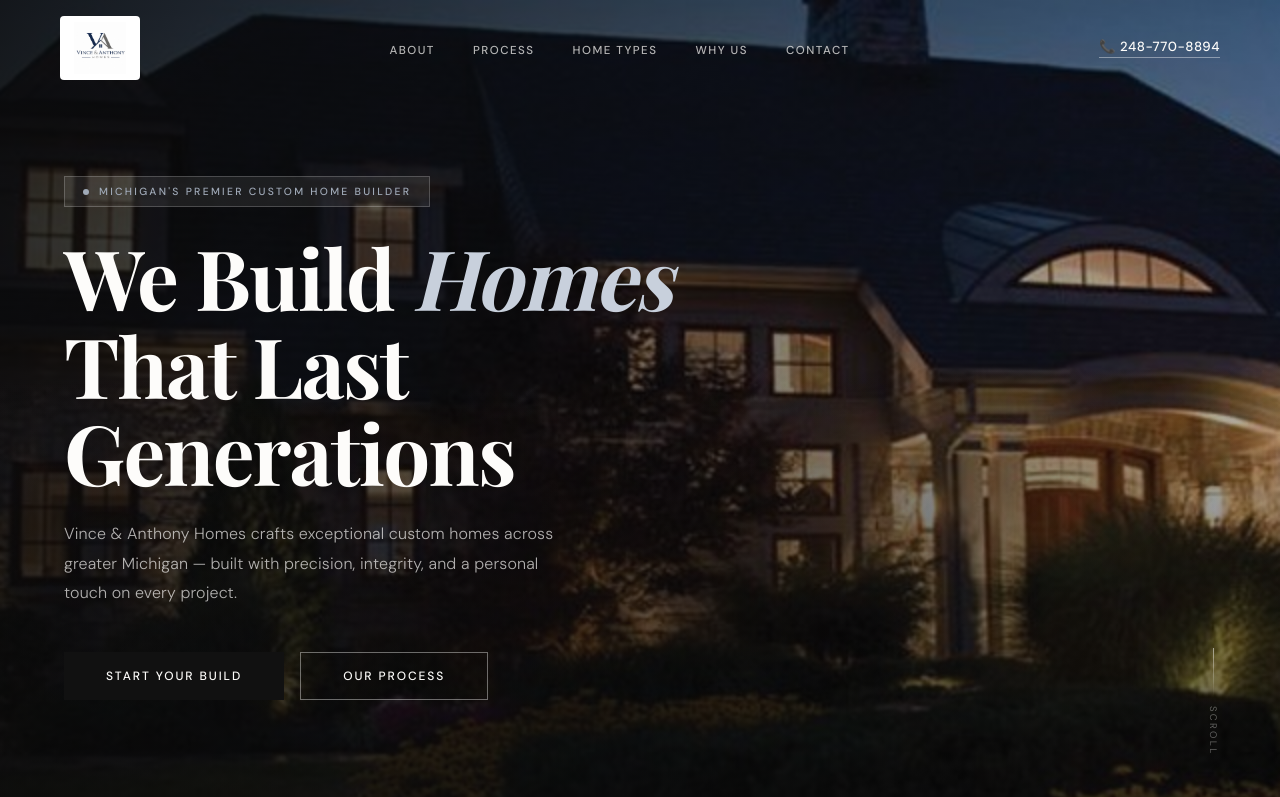
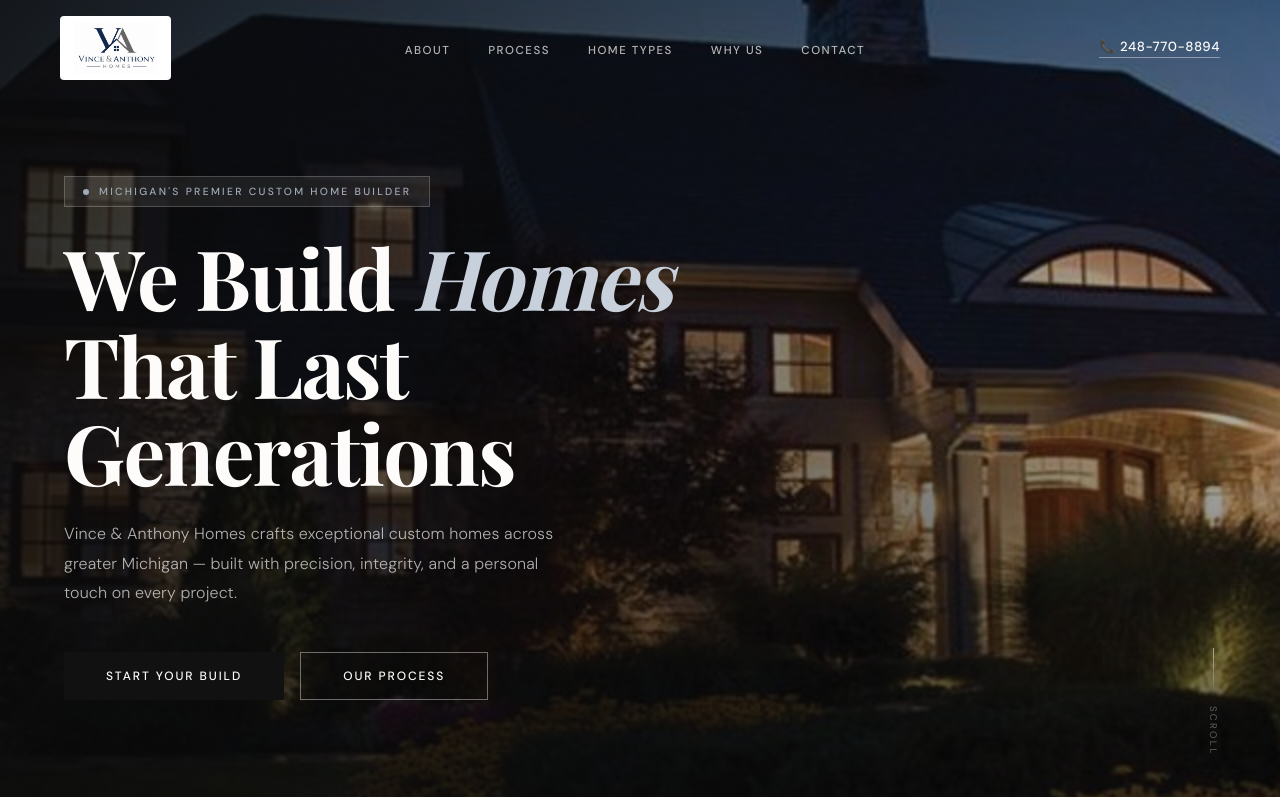
Before and after one commit to nict999-TAG/vinandant, a plain HTML site: page index.html in a window 1280 px wide. Shown: the top 797 px of the page. Drawn offline with nearby package versions, Linux system fonts and the light colour scheme; a web font is replaced by a local one.

Commit message:
Add files via upload

```diff
--- a/index.html
+++ b/index.html
@@ -468,7 +468,7 @@
 <!-- NAV -->
 <nav id="navbar">
   <div class="nav-logo">
-    <img src="Vince_and_Anthony_Logo_No_Mitten.png" alt="Vince & Anthony Homes"/>
+    <img src="Vince and Anthony Logo No Mitten cropped.jpg" alt="Vince & Anthony Homes"/>
   </div>
   <ul class="nav-links">
     <li><a href="#about">About</a></li>
```
